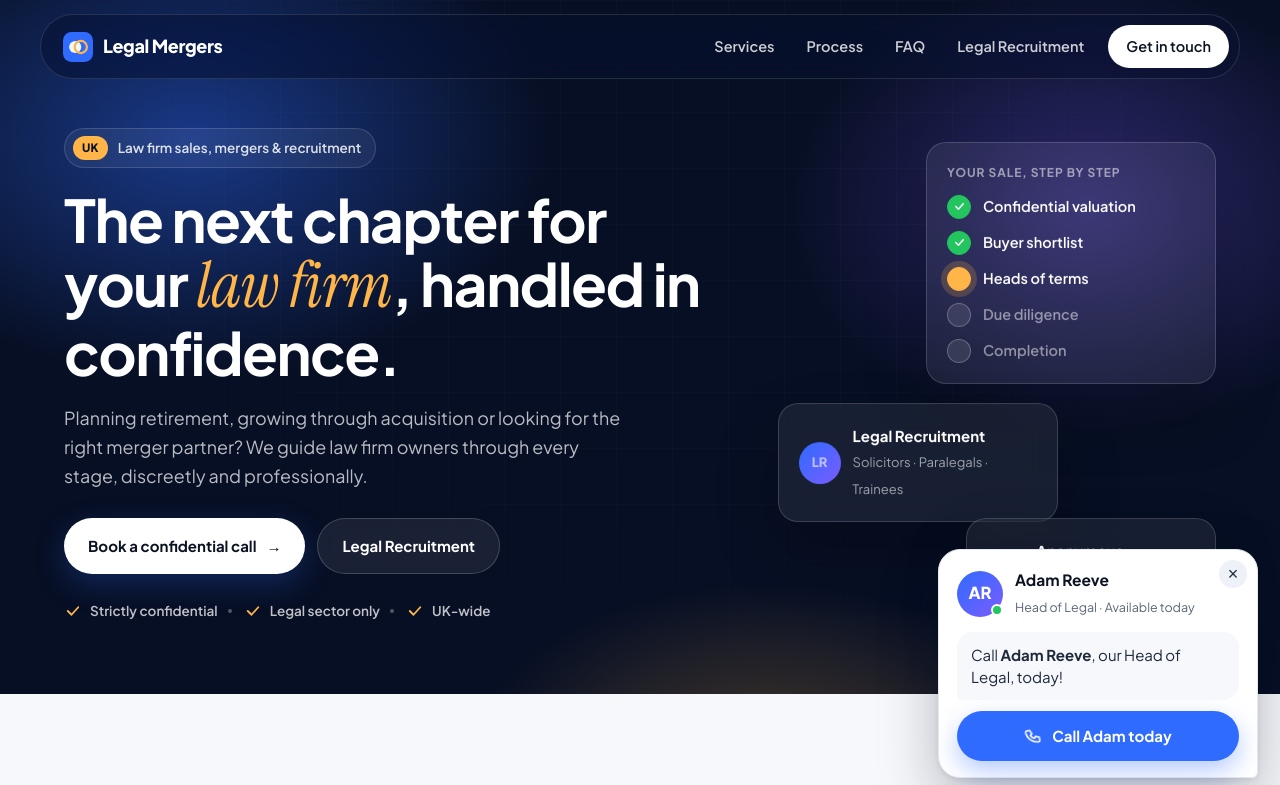
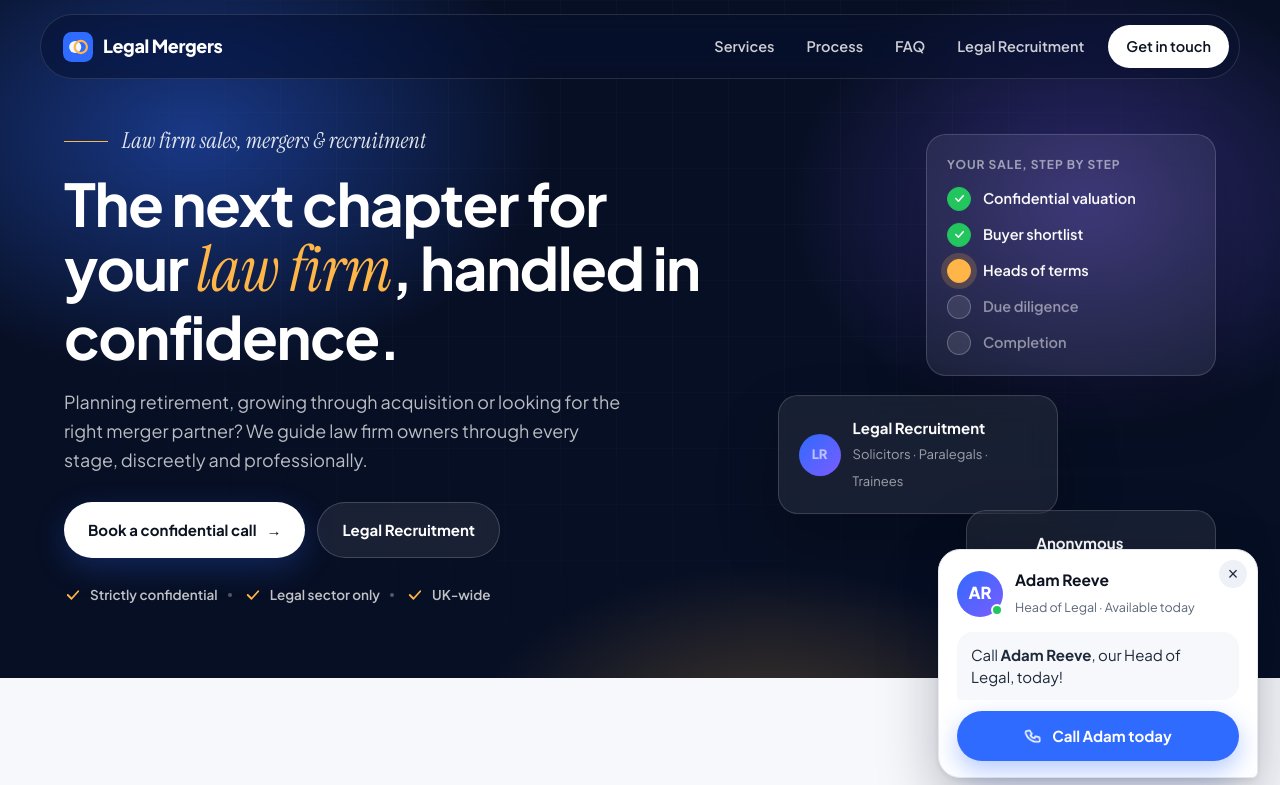
Before and after one commit to Naroshan/legalMergers-, a plain HTML site: page index.html in a window 1280 px wide. Shown: the top 785 px of the page. Drawn offline with Linux system fonts and the light colour scheme.

Commit message:
Replace hero pill badge with editorial italic line
Co-Authored-By: Claude Opus 5.5 <noreply@anthropic.com>
Claude-Session: https://claude.ai/code/session_01SWCJcPZUpP6LwdMR4Gppkf

```diff
--- a/index.html
+++ b/index.html
@@ -14,7 +14,7 @@
 <link rel="preconnect" href="https://fonts.googleapis.com">
 <link rel="preconnect" href="https://fonts.gstatic.com" crossorigin>
 <link href="https://fonts.googleapis.com/css2?family=Instrument+Serif:ital@1&family=Plus+Jakarta+Sans:wght@400;500;600;700;800&display=swap" rel="stylesheet">
-<link rel="stylesheet" href="/styles.css?v=5">
+<link rel="stylesheet" href="/styles.css?v=6">
 </head>
 <body>
 <nav class="navbar"><div class="inner">
@@ -35,7 +35,7 @@
 <header class="hero">
   <div class="wrap grid">
     <div>
-      <div class="badge"><b>UK</b> Law firm sales, mergers &amp; recruitment</div>
+      <p class="kicker"><span class="line"></span>Law firm sales, mergers &amp; recruitment</p>
       <h1>The next chapter for your <em class="serif">law firm</em>, handled in confidence.</h1>
       <p class="lead">Planning retirement, growing through acquisition or looking for the right merger partner? We guide law firm owners through every stage, discreetly and professionally.</p>
       <div class="ctas">
--- a/styles.css
+++ b/styles.css
@@ -317,3 +317,8 @@ footer .bottom{border-top:1px solid rgba(255,255,255,.08);padding:22px 0;font-si
   .bubble-msg{font-size:14.5px;padding:10px 12px;margin-bottom:10px}
 }
 @media (prefers-reduced-motion:reduce){.bubble{transition:opacity .2s}.bubble.show .bubble-msg,.bubble.show .bubble-btn svg{animation:none}}
+
+/* hero kicker (replaces pill badge) */
+.kicker{display:flex;align-items:center;gap:14px;font-family:"Instrument Serif",Georgia,serif;font-style:italic;font-size:22px;line-height:1.2;color:rgba(255,255,255,.88);margin-bottom:18px;letter-spacing:.005em}
+.kicker .line{width:44px;height:1px;background:var(--amber);flex:none}
+@media (max-width:600px){.kicker{font-size:18.5px;gap:12px;margin-bottom:12px}.kicker .line{width:30px}}
```
Also changed, not shown: 404.html (+2 -2 lines), recruitment/index.html (+2 -2 lines).
